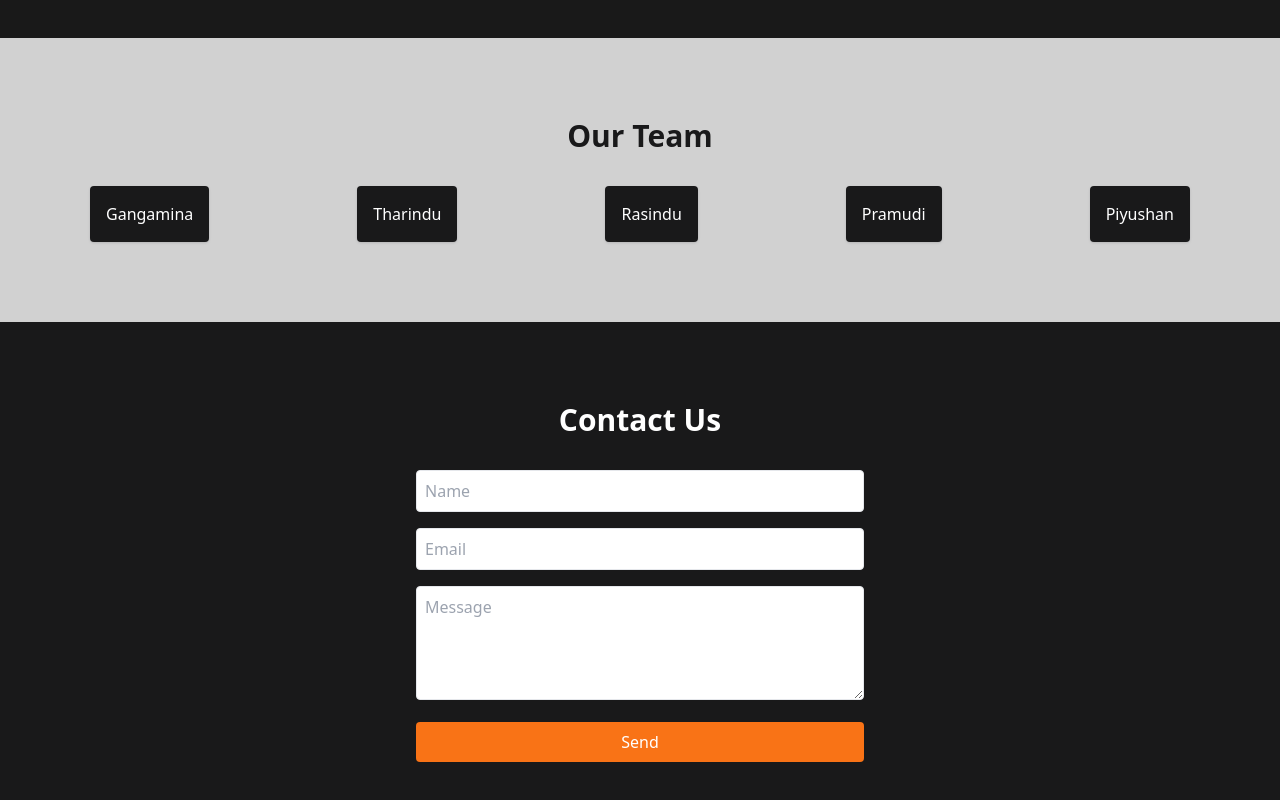
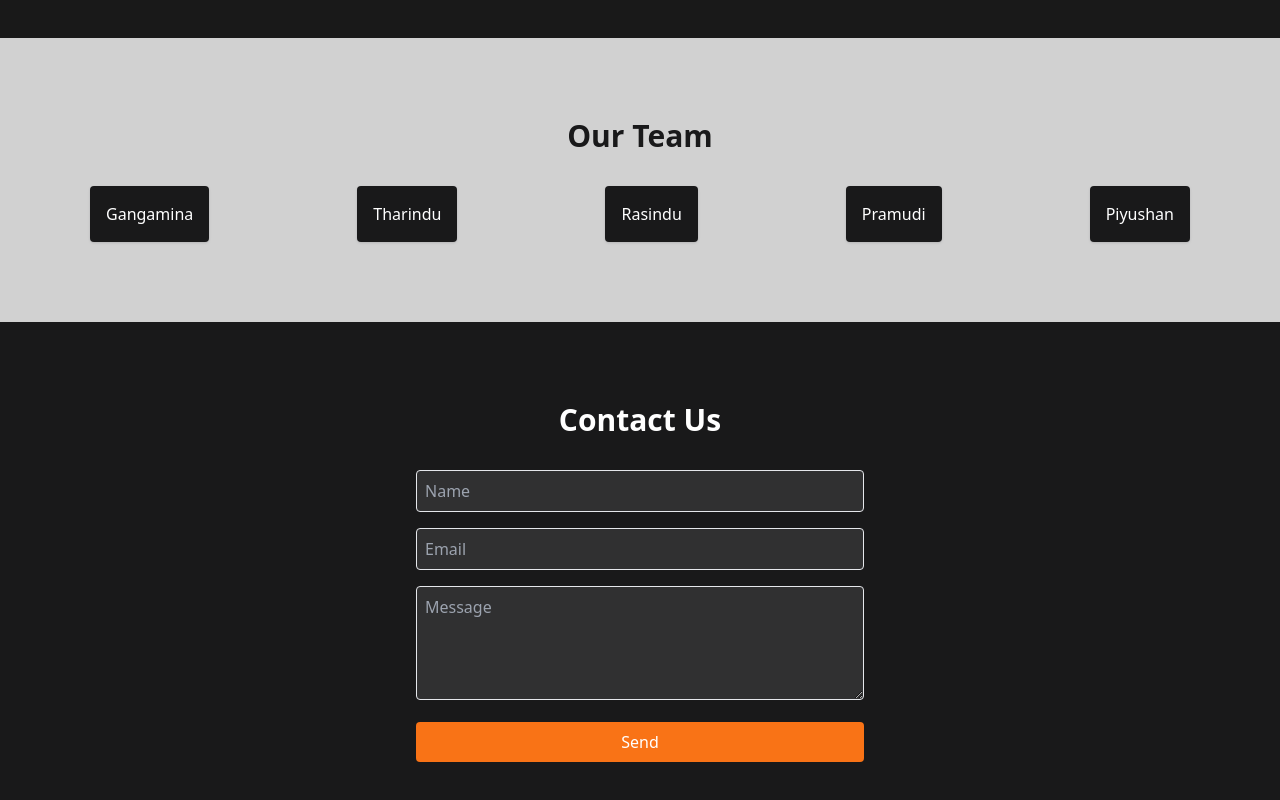
Before and after one commit to Rasindu99/MergX-Application-Tracking-System, a React (Create React App) app in the folder client/: page / in a window 1280 px wide. Shown: the part 1706-2506 px from the top of the page. Built offline with nearby package versions, Linux system fonts and the light colour scheme; no server answers.

Commit message:
Update Landingpage.js

```diff
--- a/client/src/Components/LandingPage/Landingpage.js
+++ b/client/src/Components/LandingPage/Landingpage.js
@@ -234,7 +234,7 @@ export default function Landingpage() {
             value={data.username}
             onChange={handleChange}
             placeholder="Name"
-            className='w-full p-2 mb-4 border rounded'
+            className='w-full p-2 mb-4 border rounded  bg-[white] bg-opacity-10'
             required
           />
           <input
@@ -243,7 +243,7 @@ export default function Landingpage() {
             value={data.useremail}
             onChange={handleChange}
             placeholder="Email"
-            className='w-full p-2 mb-4 border rounded'
+            className='w-full p-2 mb-4 border rounded  bg-[white] bg-opacity-10'
             required
           />
           <textarea
@@ -251,7 +251,7 @@ export default function Landingpage() {
             value={data.message}
             onChange={handleChange}
             placeholder="Message"
-            className='w-full p-2 mb-4 border rounded'
+            className='w-full p-2 mb-4 border rounded  bg-[white] bg-opacity-10'
             rows={4}
             required
           ></textarea>
```
